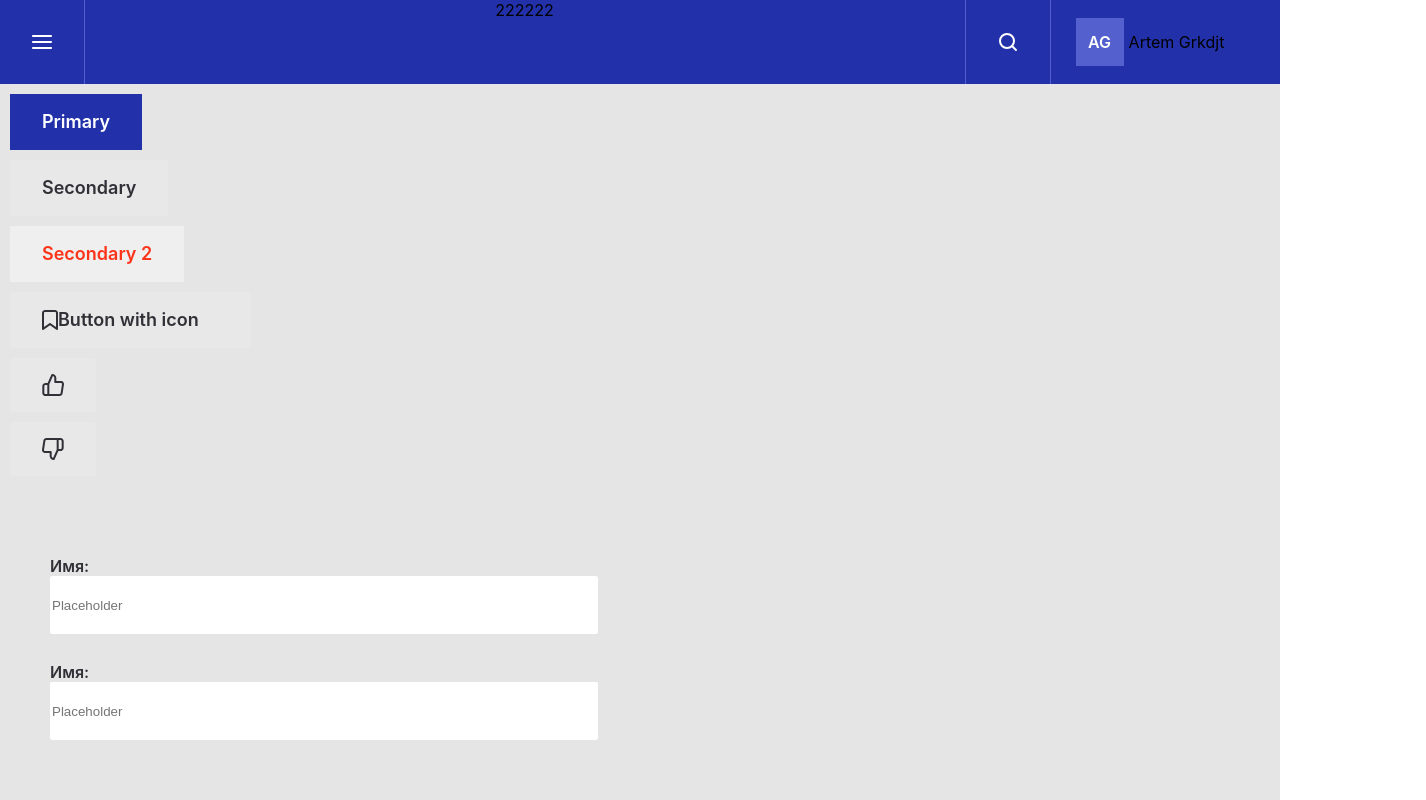
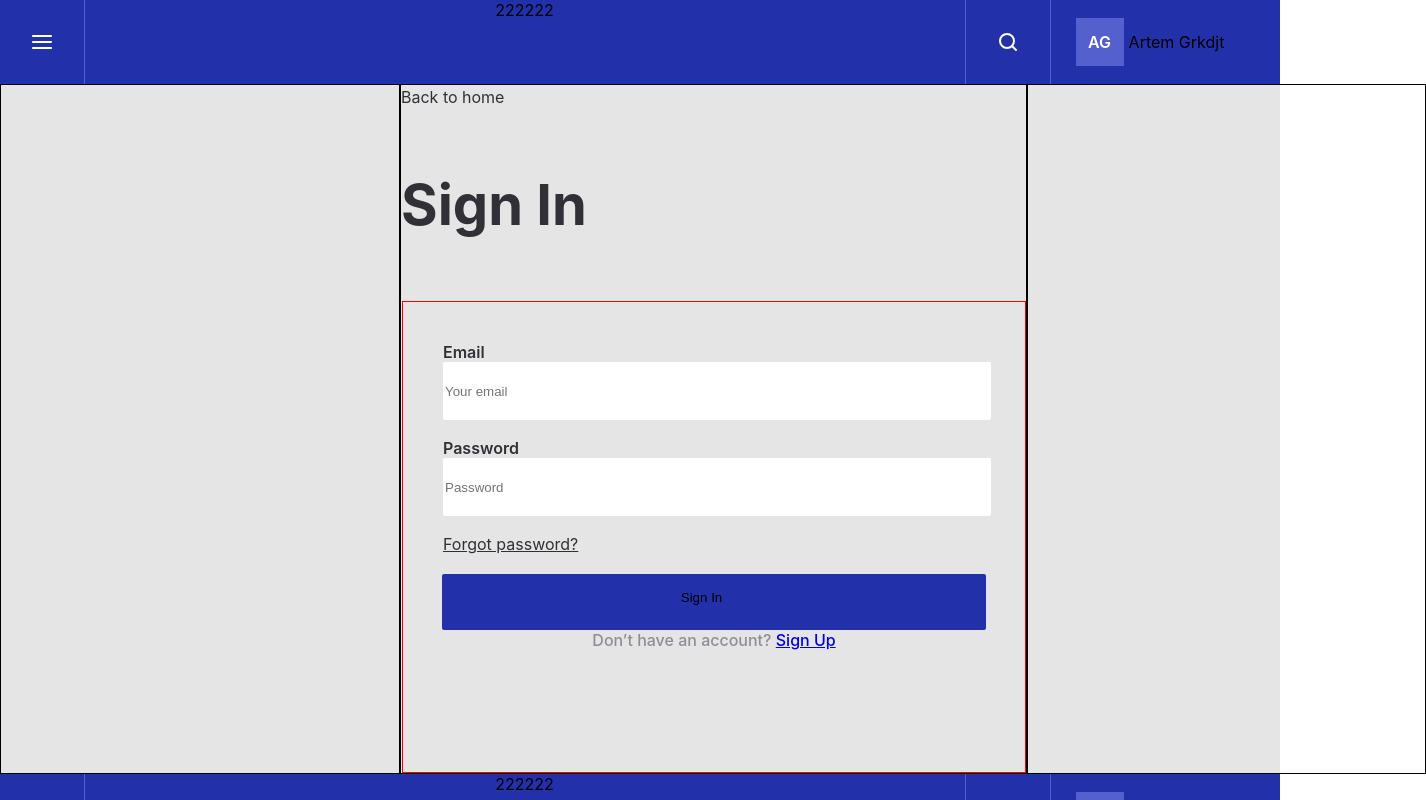
Before and after one commit to eTsy30/tms_blog, a React (Create React App) app: page / in a window 1280 px wide. Shown: the top 800 px of the page, 1426 px wide, since content can reach past the window. Built offline with nearby package versions, Linux system fonts and the light colour scheme.

Commit message:
fix: Lesson39
add: sing in form

```diff
--- a/src/App.tsx
+++ b/src/App.tsx
@@ -8,6 +8,7 @@ import {MiniCard} from './components/MiniCard/MiniCard'
 import{PromoCard} from './components/PromoCard/PromoCard'
 import{TextAreaForm} from './components/TextArea/TextArea'
 import {Header} from './components/Header/Header'
+import {SingIn} from './components/Pages/SingIn/SingIn'
 function logg():void{
   return console.log('123',new Date());
 
@@ -15,6 +16,7 @@ function logg():void{
 
 function App() {
   return ( <div className='App'>
+    <SingIn/>
     <Header/>
     <Button  text='Primary' className='primary' onClick={logg} />
     <Button  text='Secondary' className='secondary'onClick={logg} />
@@ -23,8 +25,8 @@ function App() {
     <Button  className='like' onClick={logg}  icon='Like'/>
     <Button   className='dislike'  onClick={logg}  icon='Dislike'/>
     <br />
-    <InputForm  placeholder='Placeholder' type='password' className='defaultImp'/>
-    <InputForm  placeholder='Placeholder'  type='email' className='defaultImp' />
+    <InputForm label='qqwe' placeholder='Placeholder' type='password' className='defaultImp'/>
+    <InputForm  label='qqwe' placeholder='Placeholder'  type='email' className='defaultImp' />
     <br />
     <br />
     <br />
@@ -37,6 +39,7 @@ function App() {
     <DicktopBlokElement className='wrapper'/>
     <br /><br /><br />
     <PromoCard className='PromoWrapper'/>
+
   </div>
 
 
--- a/src/components/Button/Button.css
+++ b/src/components/Button/Button.css
@@ -4,9 +4,10 @@
   align-items: flex-start;
   padding: 16px 32px;
   border: none;
-  margin: 10px;
 }
-
+.ourButtonStyle span {
+  width: 100%;
+}
 /*=======================================*/
 .primary:hover {
   background: #5360cd;
--- a/src/components/Button/Button.tsx
+++ b/src/components/Button/Button.tsx
@@ -9,7 +9,7 @@ import { ReactComponent as Dislike } from '../image/like.svg'
 
 type Bprops ={
     text?: string,
-    onClick: ()=>void,
+    onClick: ()=>void| Console,
     className:string,
     disabled?: boolean,
     icon?: string | undefined,
@@ -29,6 +29,6 @@ type Bprops ={
             )}
         onClick={props.onClick}>
       {props.icon  &&  chooseID[props.icon] }
-         {props.text}
+        <span>{props.text}</span>
     </button>)
  }
--- a/src/components/Inputs/Input.css
+++ b/src/components/Inputs/Input.css
@@ -1,7 +1,11 @@
 .wraperInput {
   display: flex;
   justify-content: start;
-  margin: 50px;
+  width: 544px;
+  height: 56px;
+  margin: 40px;
+
+  border-radius: 2px;
 }
 
 .pInput {
--- a/src/components/Inputs/Input.tsx
+++ b/src/components/Inputs/Input.tsx
@@ -6,8 +6,9 @@ import { log } from "console";
     type NameFormProps={
     handleSubmit? :()=>void,
         placeholder:string,
-        className :string
+        className? :string
         disabled?: boolean
+        label :string
         type:'text'| 'email'|'password'
     }
    export const InputForm = (props:NameFormProps) => {
@@ -35,10 +36,6 @@ import { log } from "console";
           }
         }
         }
-
-
-
-
         const handleSubmit = (event:any) => {
           alert('Отправленное имя: ' + inputValue);
           event.preventDefault();
@@ -46,7 +43,7 @@ import { log } from "console";
         return (
           <div  className={`wraperInput ${props.className}`} onSubmit={handleSubmit}>
             <label  className="pInput">
-              Имя:
+              {props.label}
               <input type={props.type} disabled={props.disabled} className={`${eror && 'errorInput'} ${ props.className}`} placeholder={props.placeholder} value={inputValue} onChange={handleChange} />
               {eror && <label className="eror">{eror}</label>}
             </label>
--- /dev/null
+++ b/src/components/Pages/SingIn/SingIn.css
@@ -0,0 +1,85 @@
+.SingIn-Wrapper {
+  height: 100%;
+  display: grid;
+  grid-template-columns: 400px 1fr 400px;
+  grid-template-rows: 1fr;
+  grid-column-gap: 0px;
+  grid-row-gap: 0px;
+}
+
+.SingIn-left {
+  border: 1px solid #000;
+  grid-area: 1 / 1 / 2 / 2;
+}
+.SingIn-centre {
+  width: 100%;
+  justify-content: center;
+  align-items: center;
+  border: 1px solid #000;
+  grid-area: 1 / 2 / 2 / 3;
+}
+.SingIn-right {
+  border: 1px solid #000;
+  grid-area: 1 / 3 / 2 / 4;
+}
+.SingIn-link-Back {
+  font-family: "Inter";
+  font-style: normal;
+  font-weight: 400;
+  font-size: 16px;
+  line-height: 24px;
+  display: flex;
+  align-items: center;
+  color: #313037;
+}
+.SingIn-Main-Label {
+  font-family: "Inter";
+  font-style: normal;
+  font-weight: 700;
+  font-size: 56px;
+  line-height: 80px;
+  display: flex;
+  align-items: center;
+  color: #313037;
+}
+.SingIn-Input-Wrapper {
+  height: 472px;
+  width: 624px;
+  margin: 0 auto;
+  border: 1px solid red;
+  /* border: 1px solid #dadada; */
+  box-sizing: border-box;
+}
+.SingIn-Button-SingIn {
+  margin: 0 auto;
+  width: 544px;
+  height: 56px;
+  left: 0px;
+  top: 0px;
+  background: #2231aa;
+  border-radius: 2px;
+}
+.SingIn-Input-link_fogot {
+  font-family: "Inter";
+  font-style: normal;
+  font-weight: 400;
+  font-size: 16px;
+  line-height: 20px;
+  color: #313037;
+  display: flex;
+  margin-left: 40px;
+}
+.SingIn-Down-Span {
+  margin: 10px;
+  font-family: "Inter";
+  font-style: normal;
+  font-weight: 500;
+  font-size: 16px;
+  line-height: 20px;
+
+  color: #8d8e97;
+
+  order: 1;
+  flex-grow: 0;
+  margin: 24px 0px;
+}
--- /dev/null
+++ b/src/components/Pages/SingIn/SingIn.tsx
@@ -0,0 +1,34 @@
+import React from "react";
+import {Header} from '../../Header/Header'
+import {InputForm} from '../../Inputs/Input'
+import{Button} from '../../Button/Button'
+import './SingIn.css'
+function logg():void{
+    return console.log('123',new Date());
+
+  }
+export const SingIn=()=>{
+    return(<div>
+          <Header/>
+          <div className="SingIn-Wrapper">
+       <div className="SingIn-left"> </div>
+       <div className="SingIn-centre">
+           <a  className="SingIn-link-Back">Back to home</a>
+           <p className="SingIn-Main-Label">Sign In</p>
+
+           <div className="SingIn-Input-Wrapper">
+           <InputForm placeholder="Your email" type="email" label="Email" className='defaultImp'/>
+           <InputForm placeholder="Password" type="password" label="Password" className='defaultImp'/>
+           <a href="#" className="SingIn-Input-link_fogot">Forgot password?</a>
+           <br />
+           <Button  text='Sign In' className='SingIn-Button-SingIn' onClick={logg}/>
+           <span className="SingIn-Down-Span">Don’t have an account? <a href="#">Sign Up</a> </span>
+           </div>
+       </div>
+       <div className="SingIn-right"></div>
+        </div>
+    </div>
+
+
+    )
+}
```
